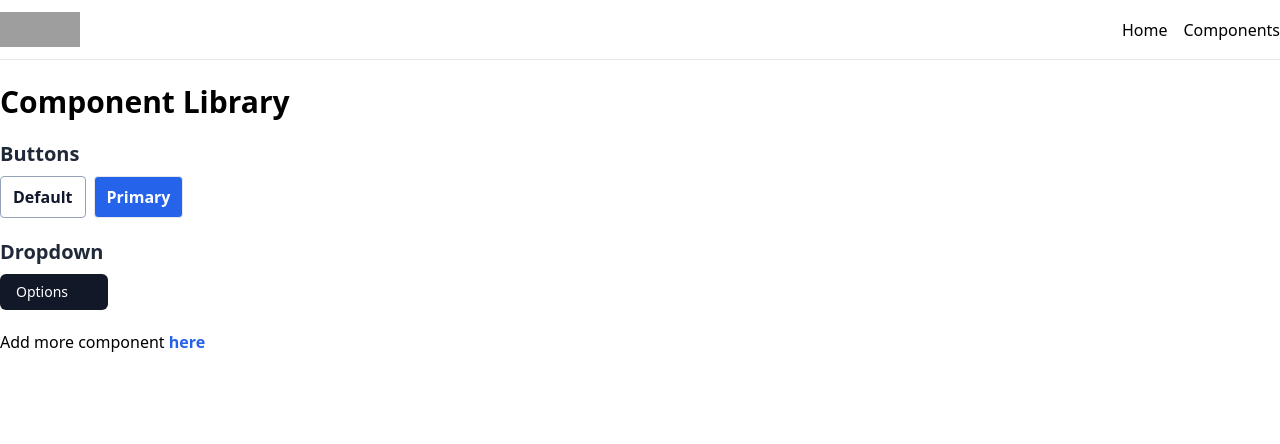
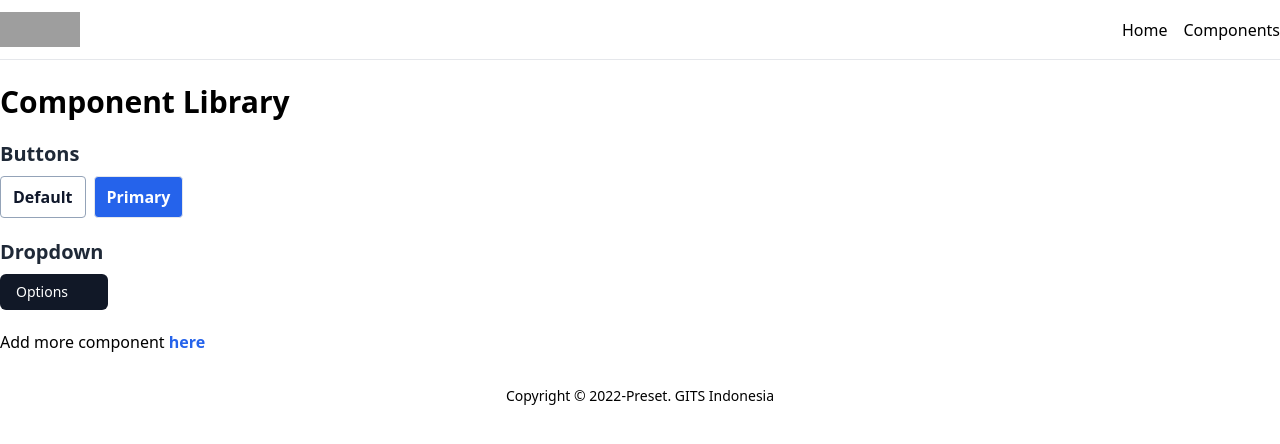
Before and after one commit to gitsindonesia/next-starter, a Next.js app: page /components in a window 1280 px wide. Shown: the top 444 px of the page. Built offline with nearby package versions, Linux system fonts and the light colour scheme; grey boxes are pictures that could not be loaded; some icons are missing.

Commit message:
chore: footer

```diff
--- /dev/null
+++ b/components/Layouts/Footer.tsx
@@ -0,0 +1,10 @@
+import Image from 'next/image';
+import Link from 'next/link';
+
+export default function Footer() {
+  return (
+    <footer className="flex gap-4 container mx-auto items-center justify-center  py-2 text-sm">
+      Copyright &copy; 2022-Preset. GITS Indonesia
+    </footer>
+  );
+}
--- a/pages/_app.tsx
+++ b/pages/_app.tsx
@@ -1,12 +1,14 @@
 import '../styles/globals.css';
 import type { AppProps } from 'next/app';
 import Header from '../components/Layouts/Header';
+import Footer from '../components/Layouts/Footer';
 
 function MyApp({ Component, pageProps }: AppProps) {
   return (
     <>
       <Header />
       <Component {...pageProps} />
+      <Footer />
     </>
   );
 }
```
